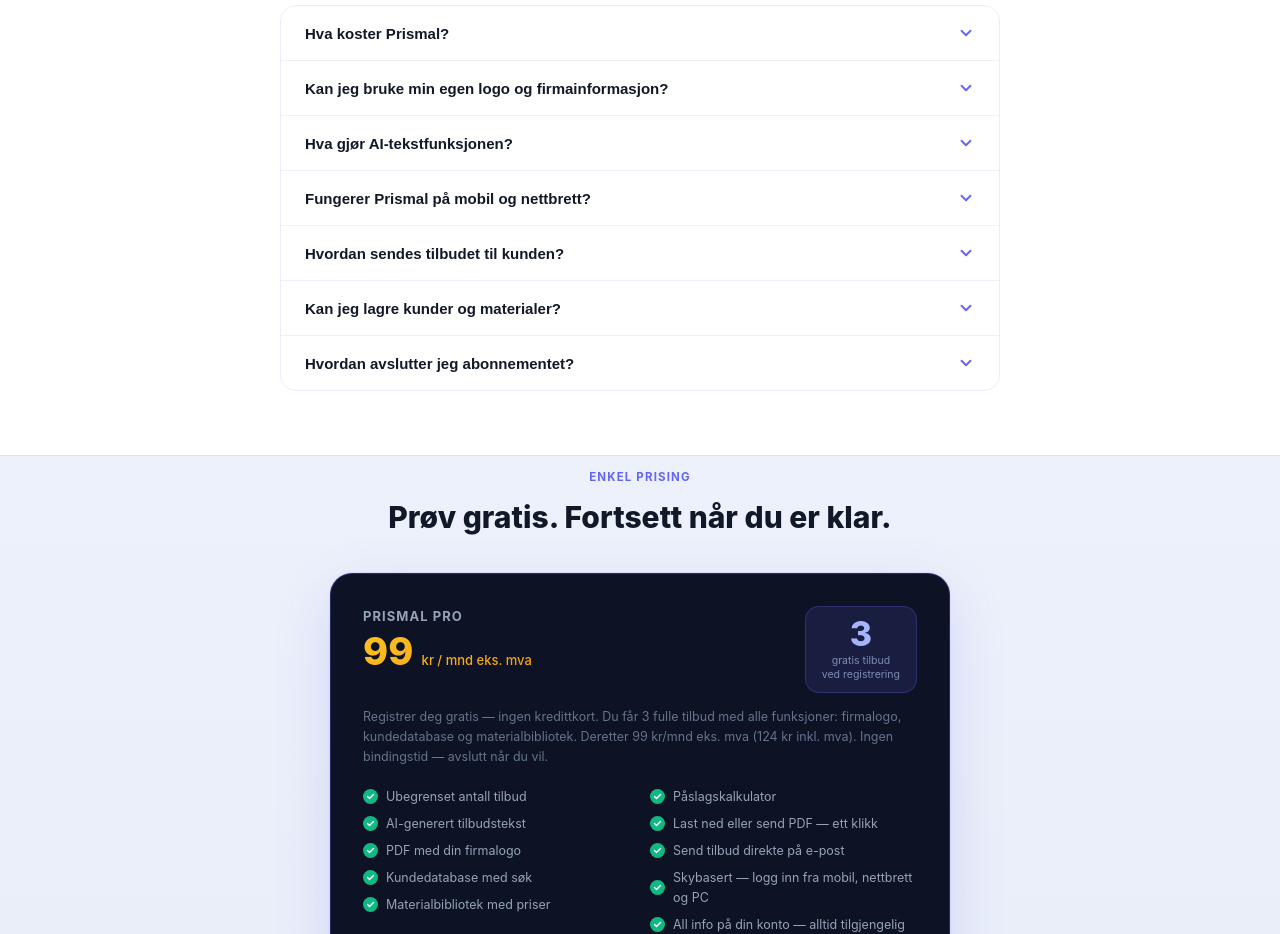
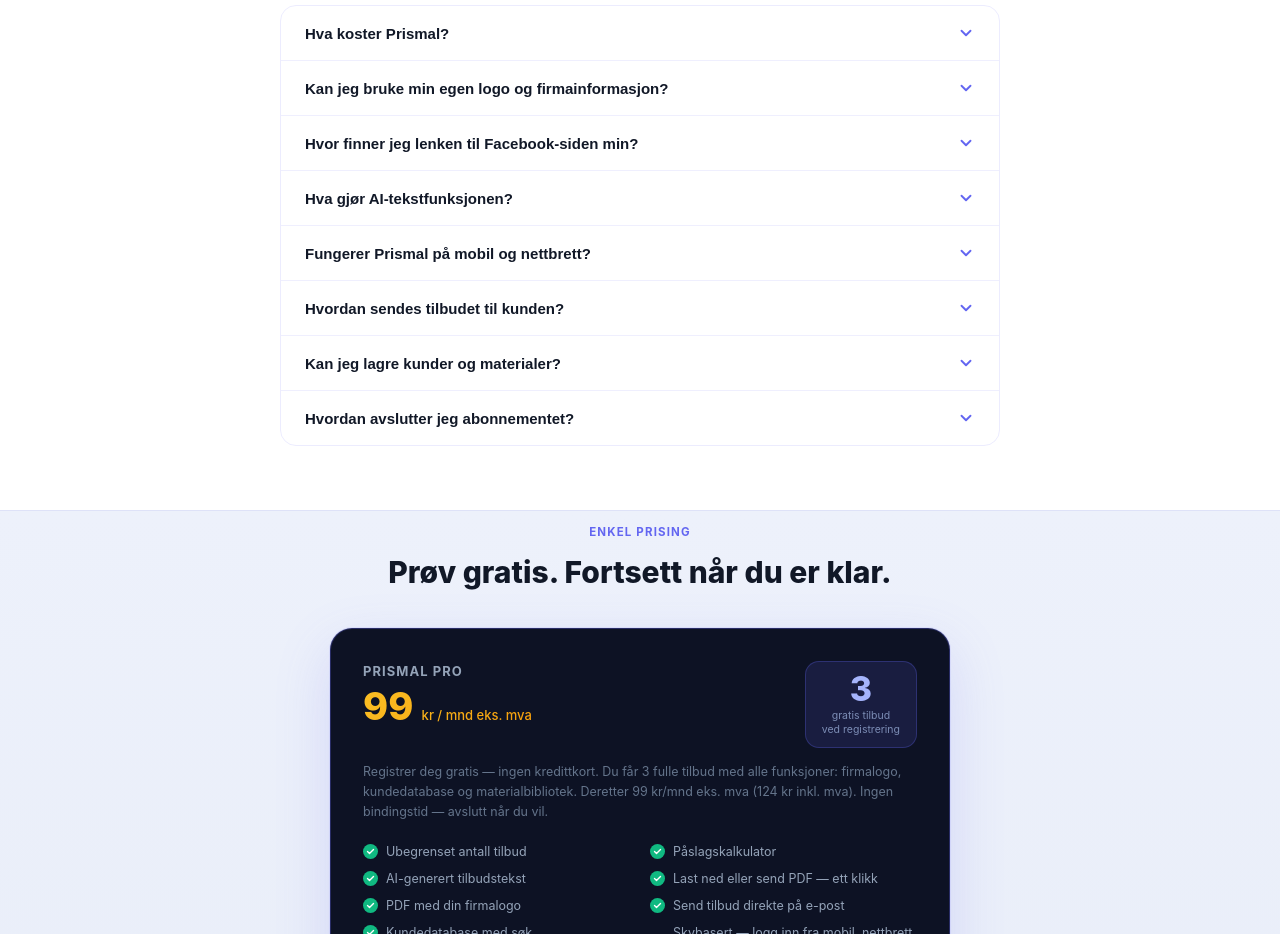
Before and after one commit to anderslura/Prismal, a React (Vite) app: page / in a window 1280 px wide. Shown: the part 3220-4154 px from the top of the page. Built offline with nearby package versions, Linux system fonts and the light colour scheme.

Commit message:
FAQ: legg til svar om hvor man finner Facebook-side-lenken

```diff
--- a/src/components/Landingsside.jsx
+++ b/src/components/Landingsside.jsx
@@ -10,6 +10,10 @@ const FAQ_LISTE = [
   {
     sp: 'Kan jeg bruke min egen logo og firmainformasjon?',
     sv: 'Ja. Du laster opp logo og fyller inn firmainfo én gang — det hentes automatisk på alle fremtidige tilbud, uavhengig av hvilken enhet du bruker.'
+  },
+  {
+    sp: 'Hvor finner jeg lenken til Facebook-siden min?',
+    sv: 'Gå til Facebook-siden til bedriften din (ikke din private profil). På mobil: trykk de tre prikkene (•••) under profilbildet og velg «Kopier lenke». På PC: åpne siden og kopier adressen i nettleserens adressefelt (f.eks. facebook.com/firmanavn). Lim lenken inn under «Facebook – lenke» i Din bedrift, og den vises som en klikkbar knapp på tilbudene dine.'
   },
   {
     sp: 'Hva gjør AI-tekstfunksjonen?',
```
